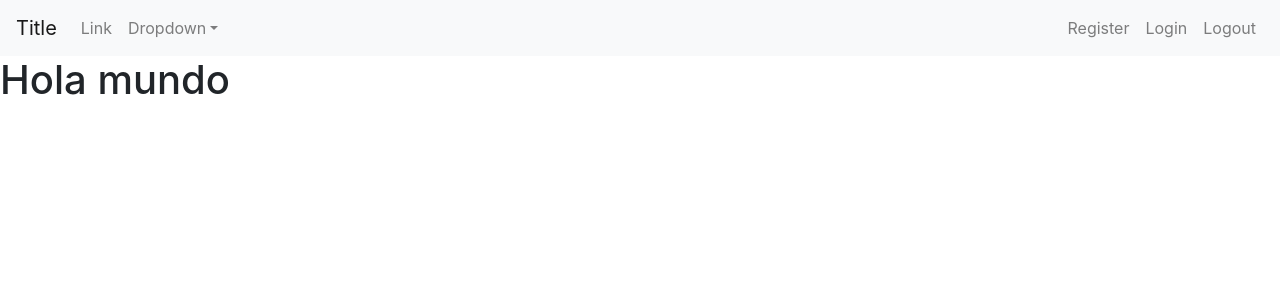
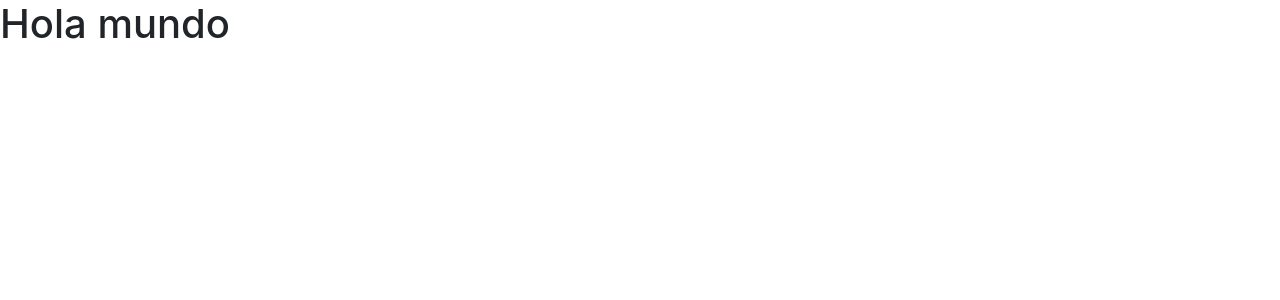
Before and after one commit to ppastene/reactjs-todos-example, a React (Create React App) app: page / in a window 1280 px wide. Shown: the top 300 px of the page. Built offline with nearby package versions, Linux system fonts and the light colour scheme.

Commit message:
Remove of Navigation component in index.js

```diff
--- a/src/index.js
+++ b/src/index.js
@@ -1,13 +1,11 @@
 import React from 'react';
 import ReactDOM from 'react-dom';
 import App from './App';
-import Navigation from './components/Navigation';
 
 import 'bootstrap/dist/css/bootstrap.min.css';
 
 ReactDOM.render(
   <React.StrictMode>
-    <Navigation />
     <App />
   </React.StrictMode>,
   document.getElementById('root')
```
